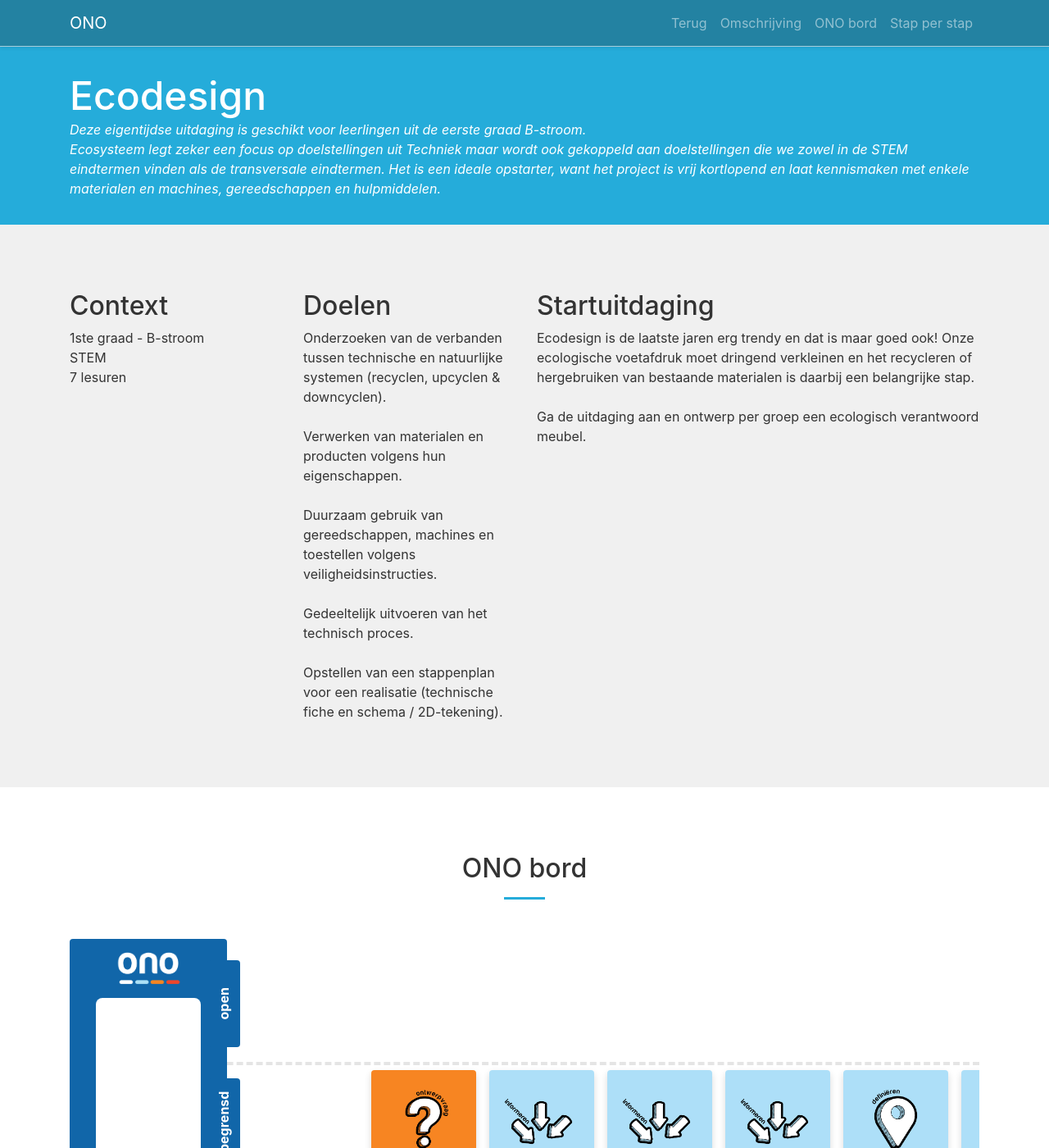
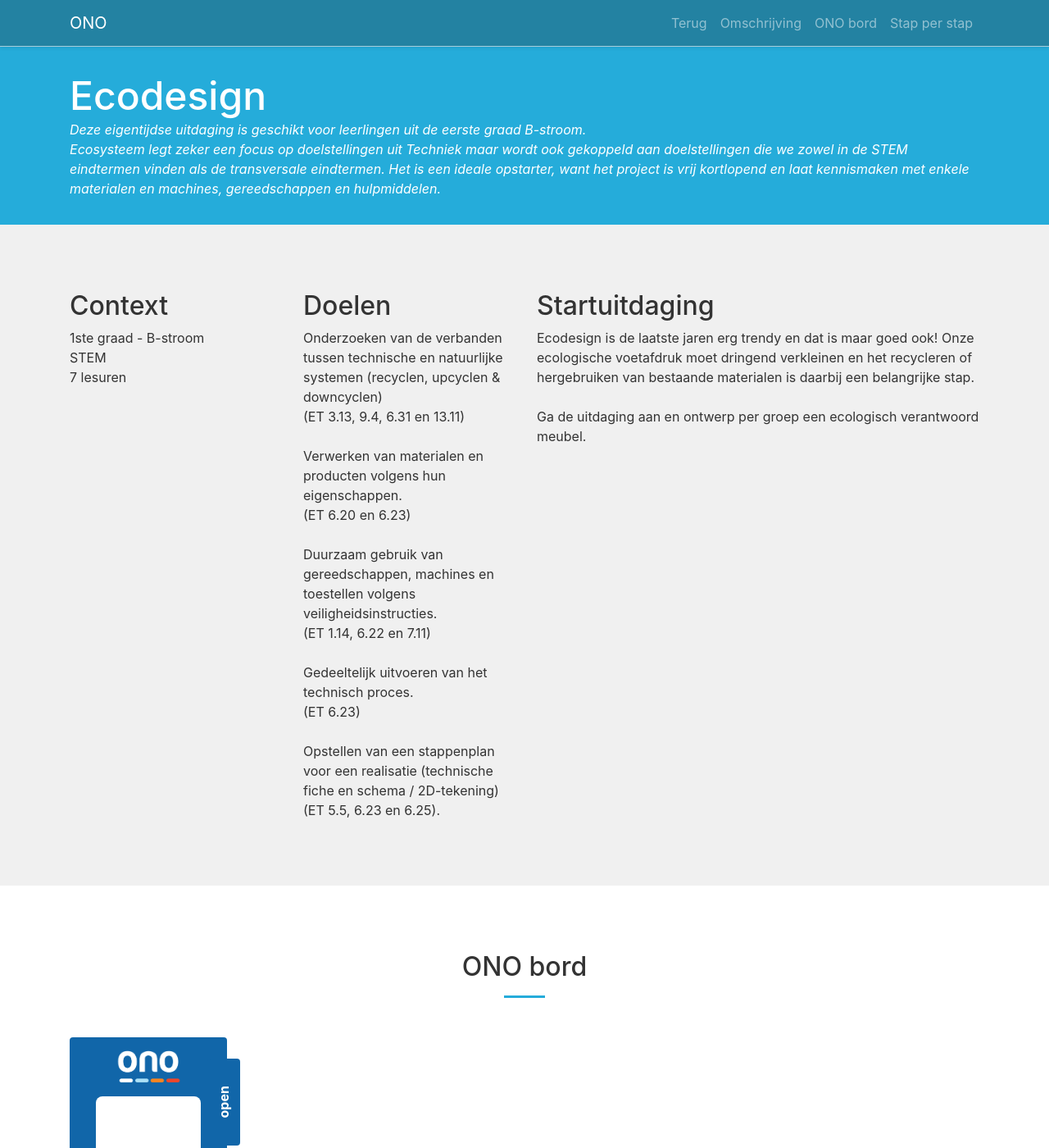
Before and after one commit to adepaepe/ono-trajecten, a Jekyll site: the page built from docs/_trajecten/ecodesign.html, in a window 1280 px wide and 1400 px high. Shown: the whole window at 82% size. Built offline with Jekyll 4.4.1, drawn with Linux system fonts in a browser that asks for light colours.

```diff
--- a/docs/_trajecten/ecodesign.html
+++ b/docs/_trajecten/ecodesign.html
@@ -188,7 +188,11 @@ ono:
       </div>
       <div class="col-lg-3">
         <h2>Doelen</h2>
-        Onderzoeken van de verbanden tussen technische en natuurlijke systemen (recyclen, upcyclen & downcyclen).<br> <br>Verwerken van materialen en producten volgens hun eigenschappen. <br> <br> Duurzaam gebruik van gereedschappen, machines en toestellen volgens veiligheidsinstructies. <br> <br> Gedeeltelijk uitvoeren van het technisch proces. <br><br> Opstellen van een stappenplan voor een realisatie (technische fiche en schema / 2D-tekening).
+        Onderzoeken van de verbanden tussen technische en natuurlijke systemen (recyclen, upcyclen & downcyclen) <br>(ET 3.13, 9.4, 6.31 en 13.11)<br> <br>
+        Verwerken van materialen en producten volgens hun eigenschappen. <br>(ET 6.20 en 6.23) <br> <br>
+        Duurzaam gebruik van gereedschappen, machines en toestellen volgens veiligheidsinstructies. <br> (ET 1.14, 6.22 en 7.11) <br> <br>
+        Gedeeltelijk uitvoeren van het technisch proces. <br>(ET 6.23) <br><br>
+        Opstellen van een stappenplan voor een realisatie (technische fiche en schema / 2D-tekening) <br>(ET 5.5, 6.23 en 6.25).
 
       </div>
       <div class="col-lg-6">
```
Also changed, not shown: docs/_cases/workshop.html (added, +31 -0 lines), docs/index.html (+15 -2 lines), 4 other files.
